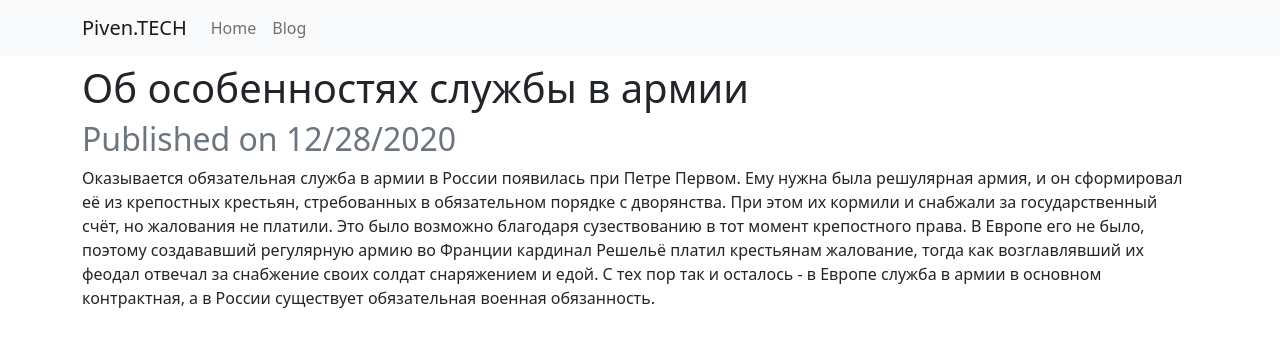
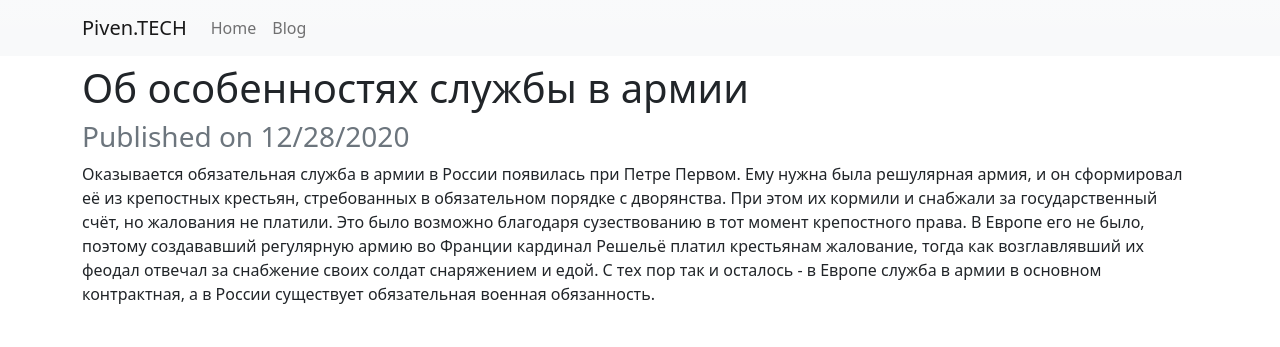
Before and after one commit to vadimpiven/vadimpiven, a Jekyll site: the page built from _posts/2020-12-28-army.html, in a window 1280 px wide. Shown: the top 347 px of the page. Built offline with Jekyll 4.4.1, drawn with Linux system fonts in a browser that asks for light colours.

Commit message:
Update post.html

```diff
--- a/_layouts/post.html
+++ b/_layouts/post.html
@@ -4,7 +4,7 @@
 <div class="row jumbotron">
   <div class="container">
     <h1>{{ page.title }} </h1>
-    <h2 class="text-muted">Published on {{ page.date | date: "%m/%d/%Y" }}</h2>
+    <h3 class="text-muted">Published on {{ page.date | date: "%m/%d/%Y" }}</h3>
     <p>{{ content }}</p>
   </div>
 </div>
```
